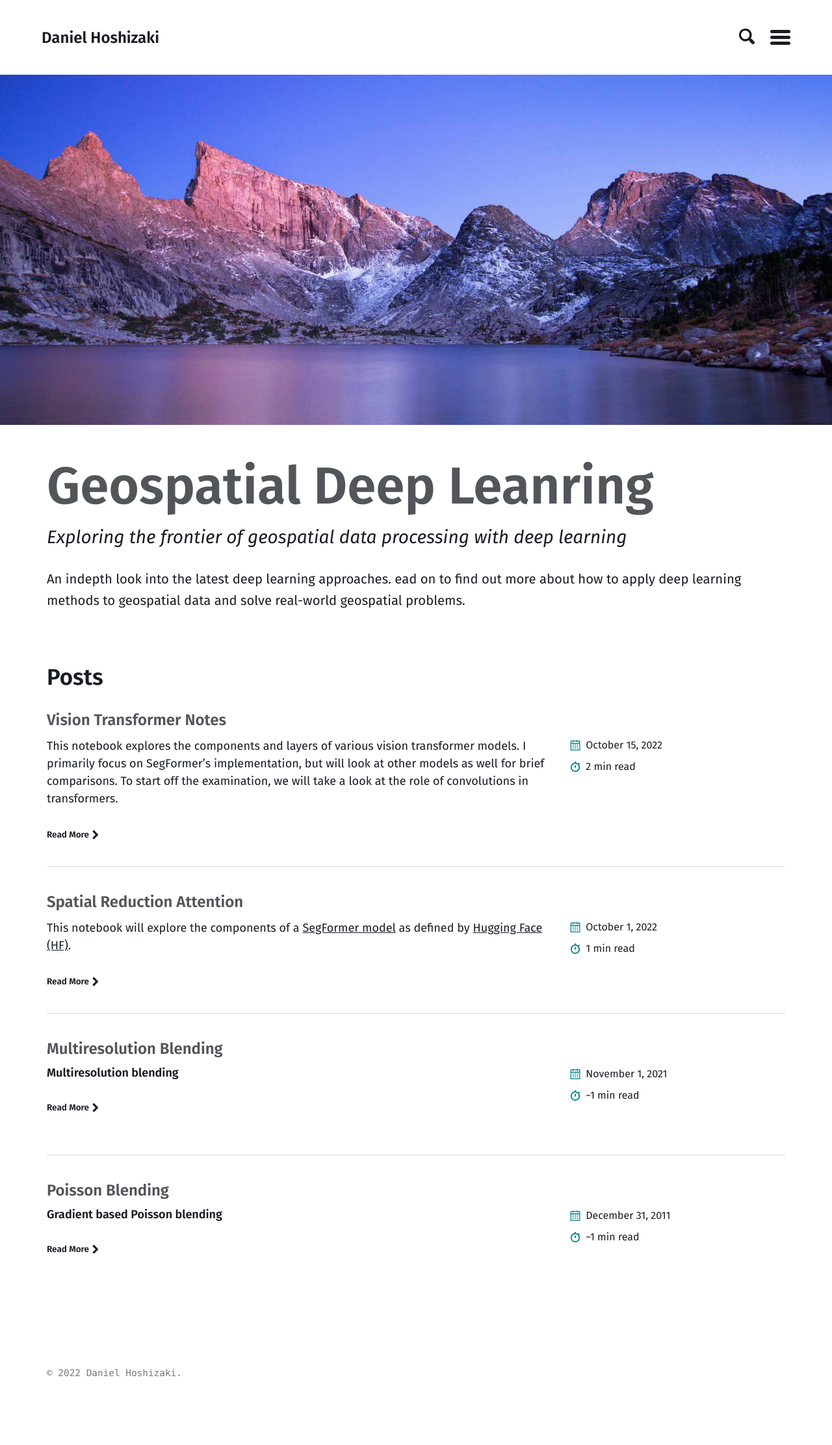
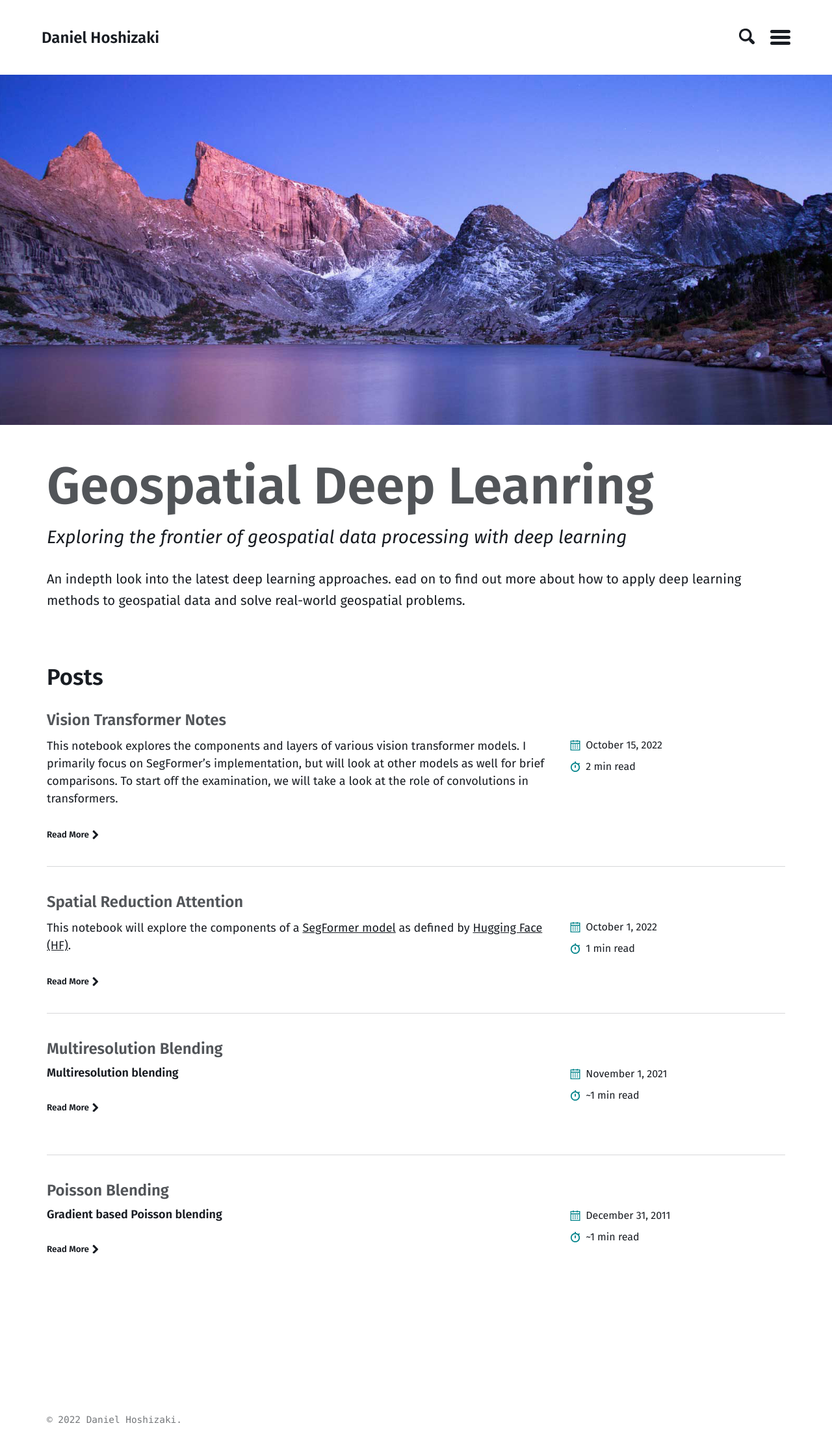
Before and after one commit to mmistakes/jekyll-theme-basically-basic, a Jekyll site: the page built from index.md, in a window 1280 px wide. Shown: the whole page at 65% size. Built offline with Jekyll 4.4.1, drawn with Linux system fonts in a browser that asks for light colours; before the commit the page ends 2152 px from its top, so only the background shows below that.

Commit message:
change width attempt

```diff
--- a/_sass/basically-basic/_footer.scss
+++ b/_sass/basically-basic/_footer.scss
@@ -3,7 +3,7 @@
    ========================================================================== */
 
 .site-footer {
-  margin-top: 4rem;
+  margin-top: 8rem;
   color: tint($text-color, 40%);
   font-size: 80%;
 
--- a/_sass/basically-basic/_search.scss
+++ b/_sass/basically-basic/_search.scss
@@ -43,8 +43,8 @@
     }
 
     @include breakpoint($xlarge) {
-      padding-right: 4rem;
-      padding-left: 4rem;
+      padding-right: 8rem;
+      padding-left: 8rem;
     }
   }
 
```
